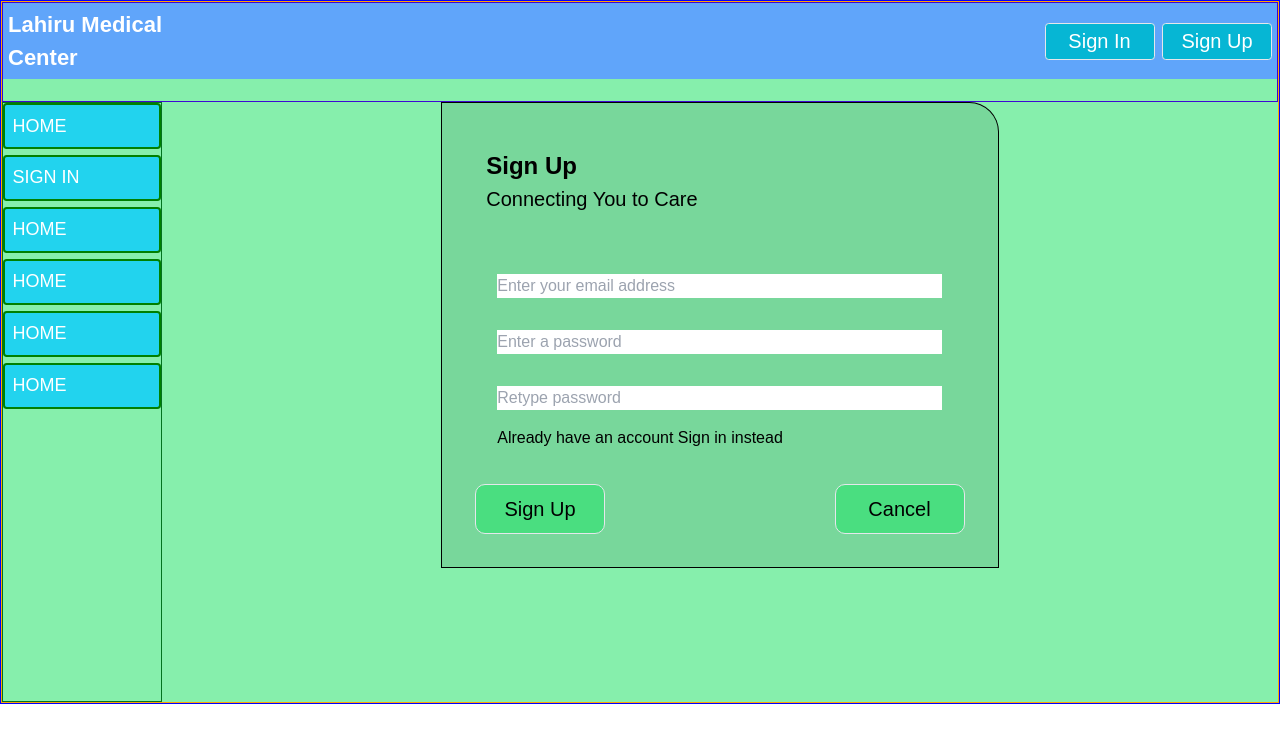
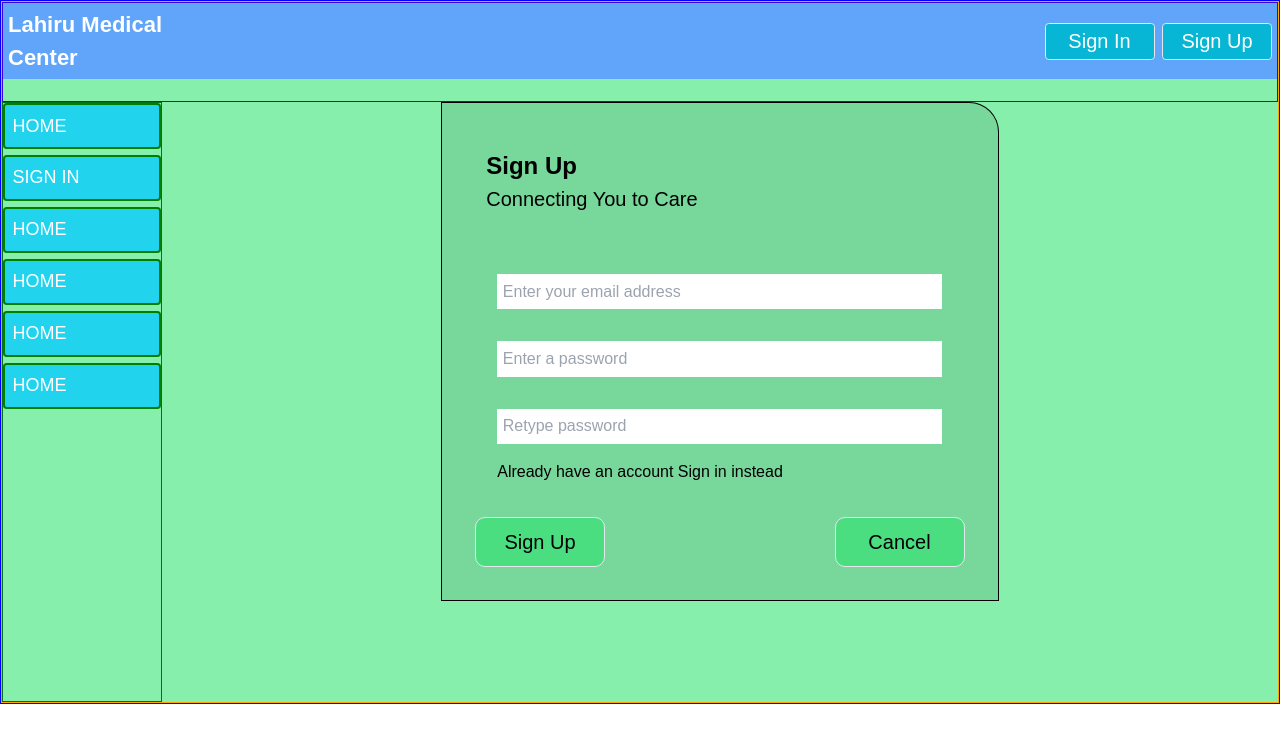
Before and after one commit to KYNASOFT/lahiru-med-app, a Next.js app: page /signup in a window 1280 px wide. Shown: the top 742 px of the page. Built offline with nearby package versions, Linux system fonts and the light colour scheme.

Commit message:
Sign up ui fix the handler

```diff
--- a/components/Registration/SignUp.jsx
+++ b/components/Registration/SignUp.jsx
@@ -1,14 +1,49 @@
 "use client"
 
+import { useState } from 'react'
 import React from 'react'
 import Link from 'next/link'
 import '@/components/Registration/signup.css'
+
+
+const signErors ={
+    passmiss:"Retype password did not match",
+    emailInvalid: "Invalid email check again",
+    emailExcist: "User already created sign in instead"
+}
+
+
+
 function SignUp() {
+
+  //using use state to get inputs
+  const [email,setEmail] = useState("");
+  const [pass,setPass] = useState("");
+  const [repass,setRepass] = useState("");
+  const [warning,setWarning] = useState("");
+
+
+  const signUpHandler=async () =>
+  {
+      console.log(email,pass,repass);
+
+      if(pass === repass)
+      {
+        console.log("Password match");
+      }
+      else
+      {
+        console.warn("password not match")
+        setWarning(signErors.passmiss);
+      }
+  }
+
   return (
     <div className=''>
         <div className='form-head'>
             <h1 className='main-title'>Sign Up</h1>
             <h2 className='des-title'>Connecting You to Care</h2>
+            <h2 className='su-warn'>{warning}</h2>
         </div>
         <div className='form-body'>
             <input
@@ -16,24 +51,24 @@ function SignUp() {
                 type='email'
                 name='email'
                 placeholder='Enter your email address'
-                value={""}
-                onChange={""}
+                value={email}
+                onChange={e=>setEmail(e.target.value)}
             ></input>
             <input
                 className='form-input'
                 type='password'
                 name='pass'
                 placeholder='Enter a password'
-                value={""}
-                onChange={""}
+                value={pass}
+                onChange={e=>setPass(e.target.value)}
             ></input>
             <input
                 className='form-input'
                 type='password'
                 name='repass'
                 placeholder='Retype password'
-                value={""}
-                onChange={""}
+                value={repass}
+                onChange={e=>setRepass(e.target.value)}
             ></input>
         </div>
         <div className='form-bottom'>
@@ -41,7 +76,7 @@ function SignUp() {
                 <Link className='redirect-link' href={'/signin'}>Already have an account Sign in instead</Link>
             </div>
             <div className='btn-wrapper'>
-               <button className='btn-n'>Sign Up</button>
+               <button className='btn-n' onClick={signUpHandler}>Sign Up</button>
                <button className='btn-n'>Cancel</button>
             </div>
         </div>
--- a/components/Registration/signup.css
+++ b/components/Registration/signup.css
@@ -22,6 +22,12 @@
     font-size: 2.0rem;
     font-weight: 200;
 }
+.su-warn
+{
+    color: red;
+    font-size: 1.8rem;
+    font-weight: 400;
+}
 
 
 .form-body
@@ -39,6 +45,7 @@
     margin: 1.0em auto;
     font-size: 1.6rem;
     min-width: 80%;
+    padding: 1%;
 }
 
 .form-bottom
```
